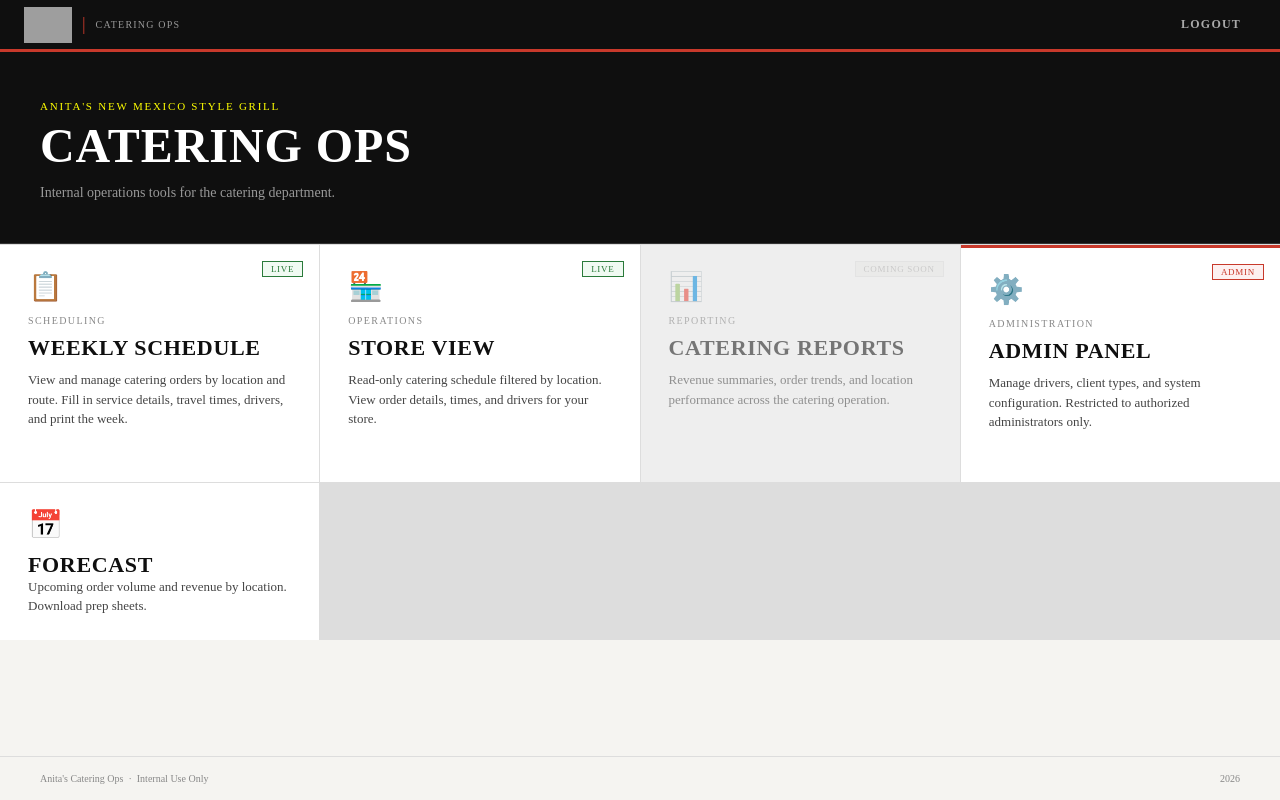
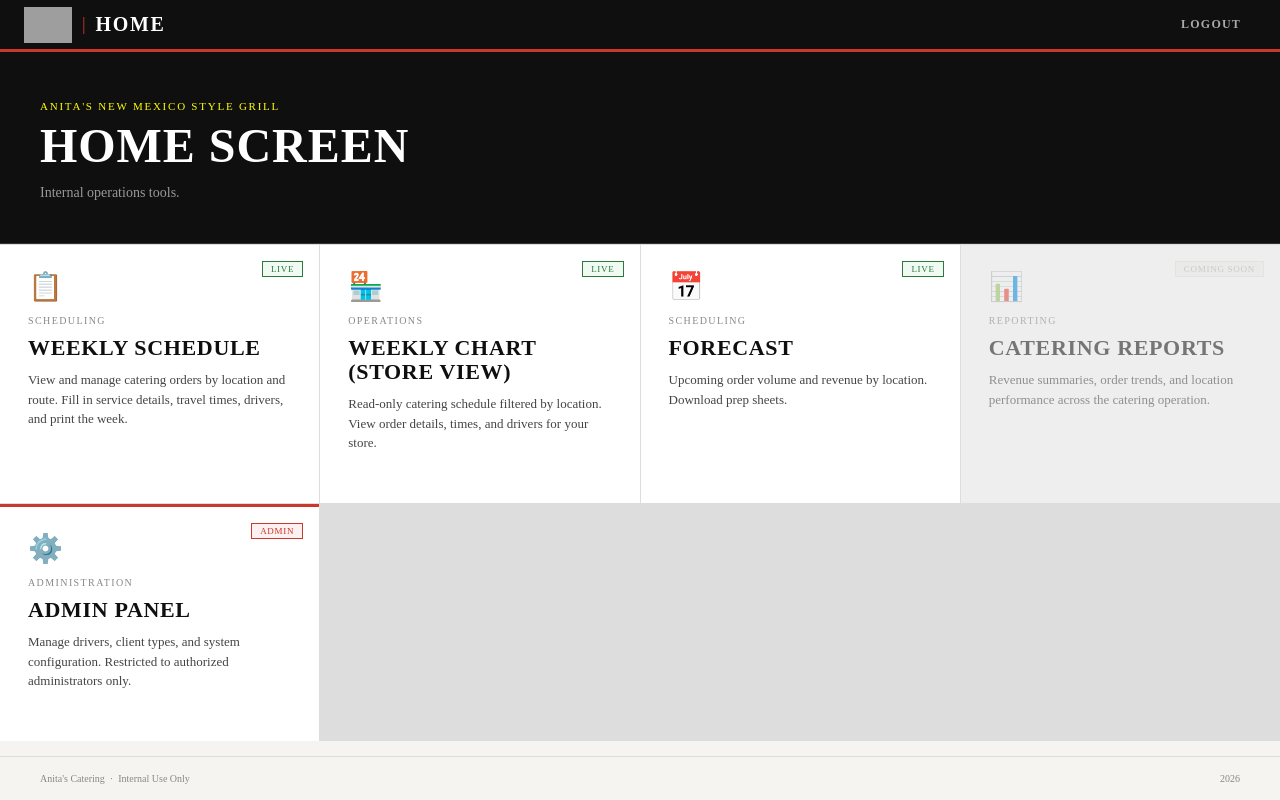
Before and after one commit to thatvirginian/Anitas_Catering_App, a Flask app: page / in a window 1280 px wide. Run offline with Flask 3, Linux system fonts and the light colour scheme; parts of the project's set-up code (start-up, migrations or seed data) failed here and were passed over; some web fonts are replaced; grey boxes are pictures that could not be loaded.

Commit message:
Updated Landing Page and Card structure

```diff
--- a/templates/base.html
+++ b/templates/base.html
@@ -21,9 +21,9 @@
                  alt="Anita's" class="header-logo">
             </a>
             <span class="header-divider">|</span>
-            <span class="header-label">CATERING OPS</span>
+            <span class="header-label">{{ request.path.split('/')[1] | upper }}</span>
             <span class="header-divider">|</span>
-            <span class="header-sub">SCHEDULE MANAGER</span>
+            <span class="header-sub"></span>
         </div>
         <nav class="header-nav">
             {% block nav %}
--- a/templates/home.html
+++ b/templates/home.html
@@ -3,7 +3,7 @@
 <head>
     <meta charset="UTF-8">
     <meta name="viewport" content="width=device-width, initial-scale=1.0">
-    <title>Catering Ops</title>
+    <title>Anita's Internal</title>
     <link rel="preconnect" href="https://fonts.googleapis.com">
     <link rel="preconnect" href="https://fonts.gstatic.com" crossorigin>
     <link href="https://fonts.googleapis.com/css2?family=DM+Mono:wght@400;500&family=Barlow+Condensed:wght@400;600;700;800&family=Barlow:wght@400;500;600&display=swap" rel="stylesheet">
@@ -181,15 +181,15 @@
         <img src="https://d3ciwvs59ifrt8.cloudfront.net/9cf1ec9b-d1e5-446e-bba8-79268b0d6b88/a2c61101-ffed-487e-9e8e-1248ae3a4cb7.png"
              alt="Anita's" class="home-logo">
         <span class="home-header-divider">|</span>
-        <span class="home-header-sub">CATERING OPS</span>
+        <span class="header-label">Home</span>
     </div>
     <a href="/.auth/logout" class="home-header-logout">LOGOUT</a>
 </header>
 
 <div class="home-hero">
     <div class="home-hero-eyebrow">Anita's New Mexico Style Grill</div>
-    <div class="home-hero-title">Catering Ops</div>
-    <div class="home-hero-sub">Internal operations tools for the catering department.</div>
+    <div class="home-hero-title">Home Screen</div>
+    <div class="home-hero-sub">Internal operations tools.</div>
 </div>
 
 <div class="home-grid">
@@ -210,13 +210,24 @@
         <span class="home-card-tag home-card-tag--live">LIVE</span>
         <div class="home-card-icon">🏪</div>
         <div class="home-card-label">Operations</div>
-        <div class="home-card-title">Store View</div>
+        <div class="home-card-title">Weekly Chart {% if 'admin' in user.roles or 'catering' in user.roles %}(Store View){% endif %}</div>
         <div class="home-card-desc">
             Read-only catering schedule filtered by location.
             View order details, times, and drivers for your store.
         </div>
         <div class="home-card-arrow">OPEN →</div>
     </a>
+    <a href="{{ url_for('forecast') }}" class="home-card">
+        <span class="home-card-tag home-card-tag--live">LIVE</span>
+        <div class="home-card-icon">📅</div>
+        <div class="home-card-label">Scheduling</div>
+        <div class="home-card-title">Forecast</div>
+        <div class="home-card-desc">
+            Upcoming order volume and revenue by location. Download prep sheets.
+        </div>
+        <div class="home-card-arrow">OPEN →</div>
+    </a>
+
     {% if 'admin' in user.roles or 'catering' in user.roles %}
     <div class="home-card home-card--disabled">
         <span class="home-card-tag home-card-tag--soon">COMING SOON</span>
@@ -245,19 +256,13 @@
     {% endif %}
 
 
-    <a href="{{ url_for('forecast') }}" class="home-card">
-      <div class="home-card-icon">📅</div>
-      <div class="home-card-body">
-        <div class="home-card-title">Forecast</div>
-        <div class="home-card-desc">Upcoming order volume and revenue by location. Download prep sheets.</div>
-      </div>
-    </a>
+
 
 
 </div>
 
 <div class="home-footer">
-    <span>Anita's Catering Ops &nbsp;·&nbsp; Internal Use Only</span>
+    <span>Anita's Catering &nbsp;·&nbsp; Internal Use Only</span>
     <span>{{ year }}</span>
 </div>
 
```
